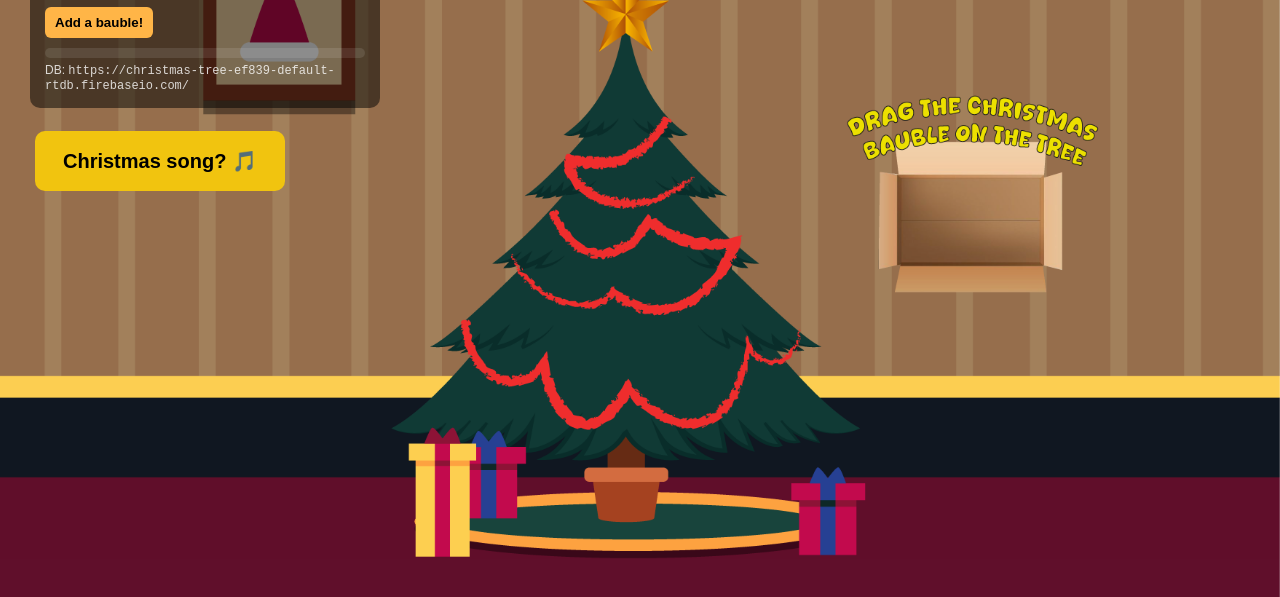
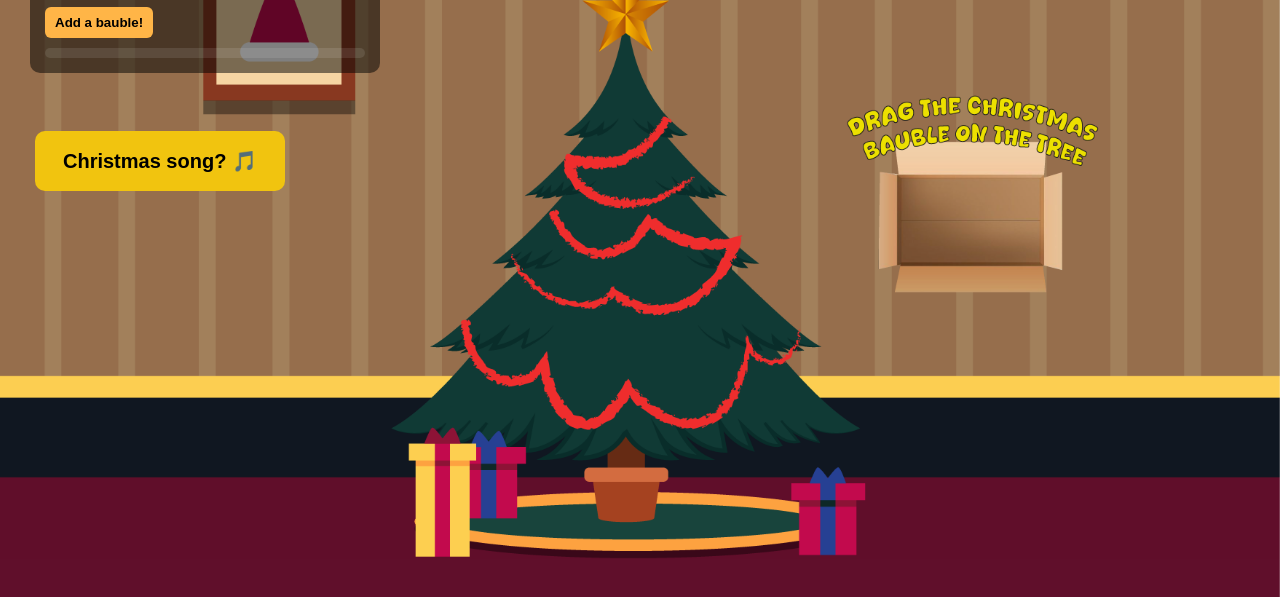
Before and after one commit to 4kaneli/-Shared-Christmas-Tree-, a plain HTML site: page index.html in a window 1280 px wide. Shown: the part 129-726 px from the top of the page. Drawn offline with Linux system fonts and the light colour scheme; no server answers.

Commit message:
Update index.html

```diff
--- a/index.html
+++ b/index.html
@@ -116,7 +116,7 @@ body {
     <input id="nameInput" placeholder="Enter your name…" />
     <button id="addBtn">Add a bauble!</button>
     <div class="list" id="namesList"></div>
-    <div style="font-size:12px;margin-top:5px;opacity:0.8;">DB: <code id="dbUrl"></code></div>
+
 </div>
 
 <script>
```
